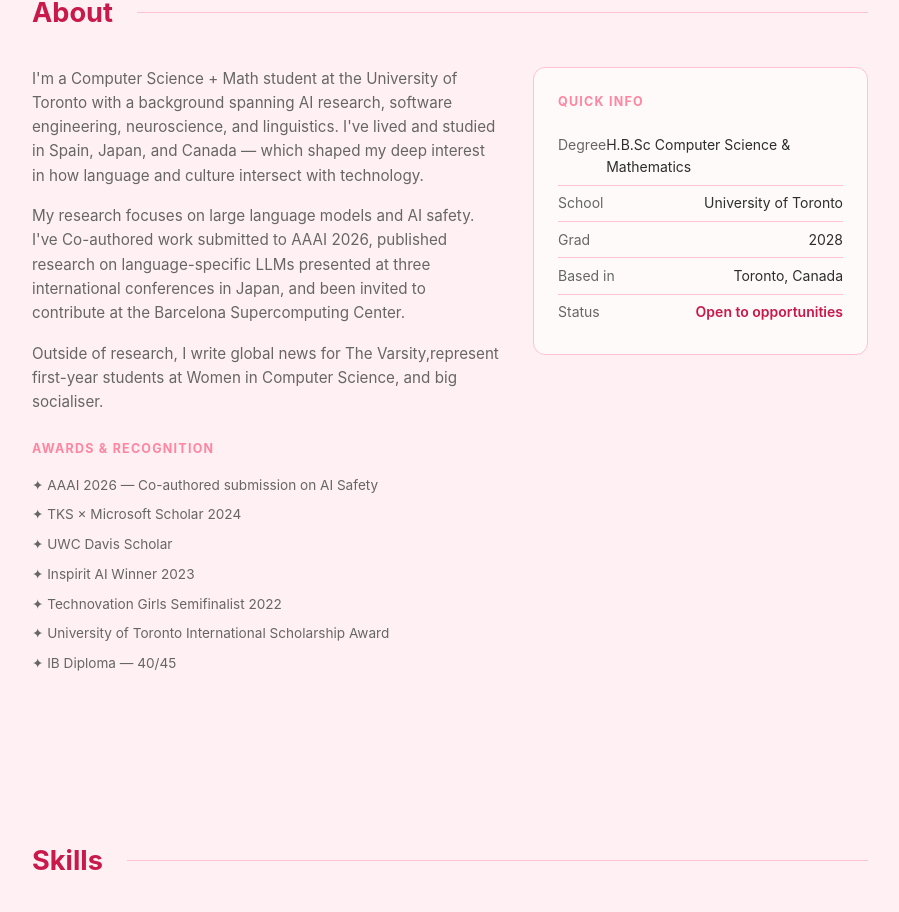
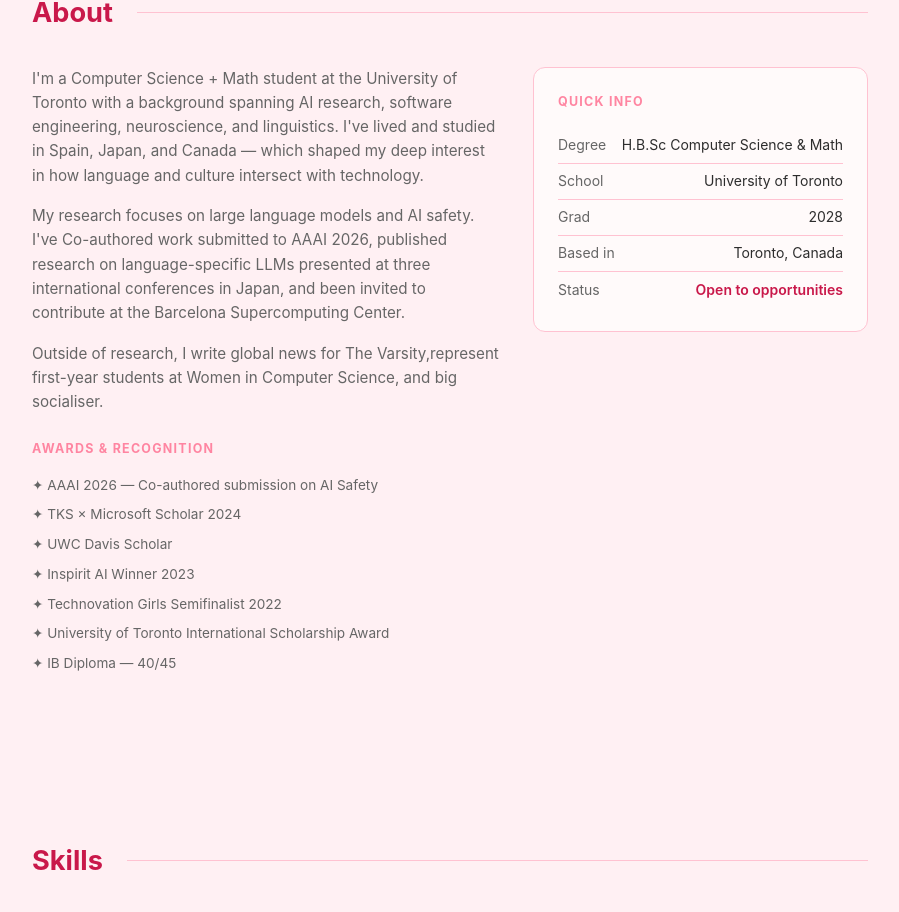
Before and after one commit to marinamen/marinamendieta, a React (Vite) app: page / in a window 1280 px wide. Shown: the part 889-1801 px from the top of the page, without its empty margins (190-1089 px from the left). Built offline with nearby package versions, Linux system fonts and the light colour scheme.

Commit message:
Update App.jsx

```diff
--- a/src/App.jsx
+++ b/src/App.jsx
@@ -78,7 +78,7 @@ function About() {
           <h3>Quick info</h3>
           <div className="info-row">
             <span className="info-label">Degree</span>
-            <span>H.B.Sc Computer Science & Mathematics</span>
+            <span>H.B.Sc Computer Science & Math</span>
           </div>
           <div className="info-row">
             <span className="info-label">School</span>
```
